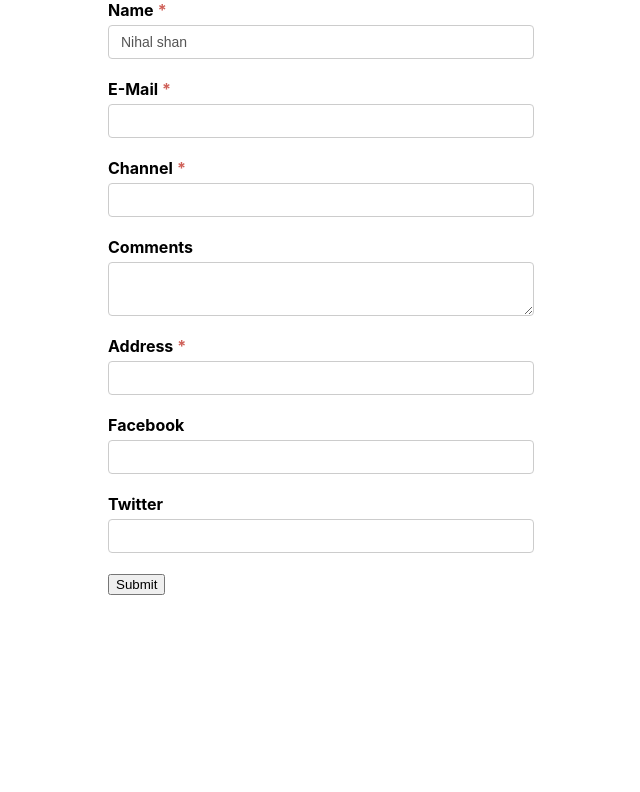
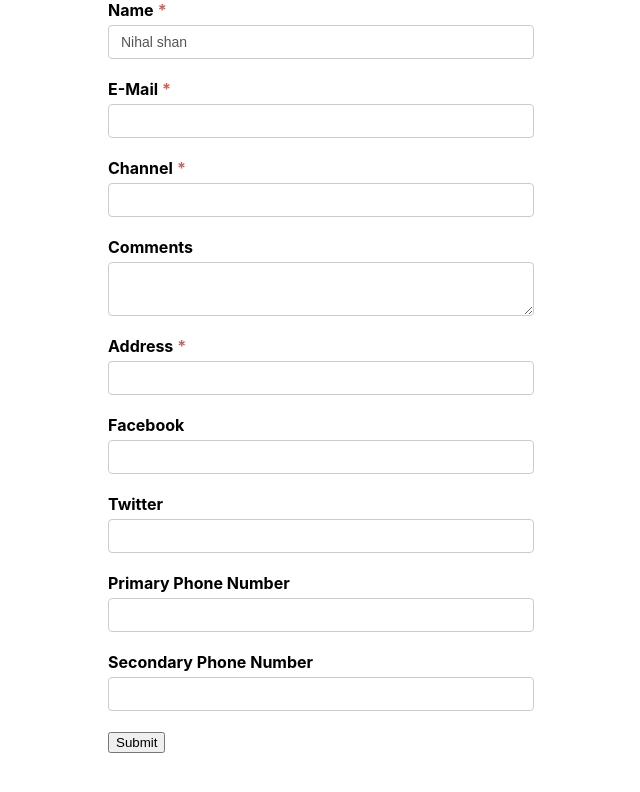
Before and after one commit to nihalshanp/react-formik, a React (Create React App) app: page / in a window 1280 px wide. Shown: the top 792 px of the page, without its empty margins (319-959 px from the left). Built offline with nearby package versions, Linux system fonts and the light colour scheme.

Commit message:
learned values with array

```diff
--- a/src/Components/YoutubeForm.js
+++ b/src/Components/YoutubeForm.js
@@ -13,6 +13,7 @@ const initialValues = {
     facebook: "",
     twitter: "",
   },
+  phoneNumber: [],
 };
 
 const onSubmit = (values) => {
@@ -88,11 +89,20 @@ const YoutubeForm = () => {
           </div>
           <div className="form-control">
             <label htmlFor="facebook">Facebook</label>
-            <Field type='text' id="facebook" name="social.facebook" />
+            <Field type="text" id="facebook" name="social.facebook" />
           </div>
           <div className="form-control">
             <label htmlFor="twitter">Twitter</label>
-            <Field type='text' id="twitter" name="social.twitter" />
+            <Field type="text" id="twitter" name="social.twitter" />
+          </div>
+
+          <div className="form-control">
+            <label htmlFor="primaryPh">Primary Phone Number</label>
+            <Field type="number" id="primaryPh" name="phoneNumber[0]" />
+          </div>
+          <div className="form-control">
+            <label htmlFor="secondaryPh">Secondary Phone Number</label>
+            <Field type="number" id="secondaryPh" name="phoneNumber[1]" />
           </div>
 
           <button type="submit">Submit</button>
```
